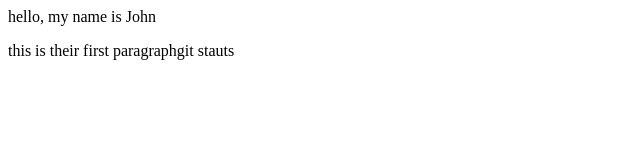
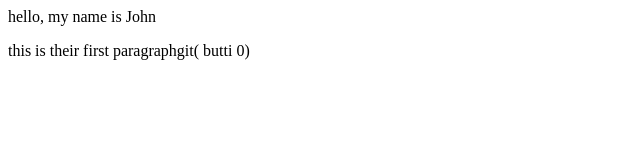
Before and after one commit to Naman-yadav77/localpero, a plain HTML site: page index.html in a window 1280 px wide. Shown: the full height of the page, 0-640 px from the left. Drawn offline with Linux system fonts and the light colour scheme.

```diff
--- a/index.html
+++ b/index.html
@@ -1,4 +1,4 @@
 <P> hello, my name is John </P>
-<p>this is their first paragraphgit stauts
+<p>this is their first paragraphgit( butti 0)
 
 </p>
```
